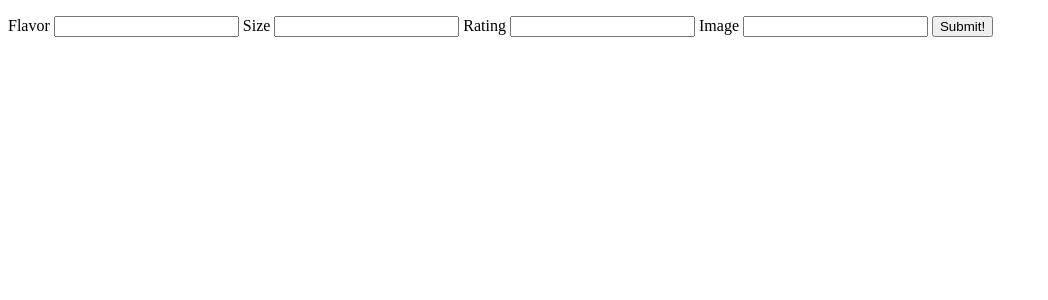
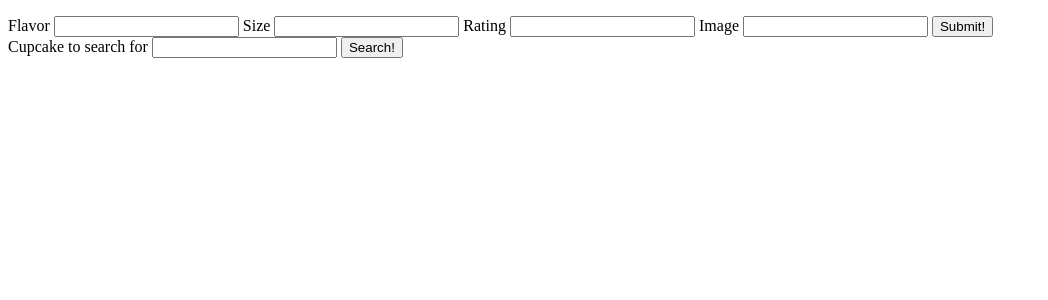
Before and after one commit to m-zz/flask-cupcakes, a Flask app: page / in a window 1280 px wide. Shown: the top 300 px of the page, without its empty margins (0-1048 px from the left). Run offline with Flask 2, Linux system fonts and the light colour scheme; data that the repository does not hold is empty.

Commit message:
search feature added

```diff
--- a/app.py
+++ b/app.py
@@ -81,3 +81,14 @@ def delete_cupcake(id):
     db.session.commit()
 
     return jsonify(message="Cupcake gone")
+
+
+@app.route("/api/cupcakes/search/<search_term>")
+def search(search_term):
+    """Find cupcake entered into search bar and display cupcake data to user"""
+
+    cupcake = Cupcake.query.filter_by(flavor=search_term).all()
+
+    serialized = [c.serialized() for c in cupcake]
+
+    return jsonify(cupcakes=serialized)
--- a/static/cupcakes.js
+++ b/static/cupcakes.js
@@ -49,6 +49,28 @@ async function updateCupcake(id){
   await getCupcakes();
 }
 
+async function search() {
+
+  let resp = await axios.get(`/api/cupcakes/search/${$("#search").val()}`)
+
+  let {cupcakes} = resp.data;
+  $("#cupcakes").empty();
+  $("#search").empty();
+
+  for (let cupcake of cupcakes){
+    $("#cupcakes").append($(`<li id=${cupcake.id}>
+    <img style="height: 100px" src=${cupcake.image}>
+    Flavor: ${cupcake.flavor}
+    Rating: ${cupcake.rating}
+    Size: ${cupcake.size}
+    <button id=edit>Edit</button>
+    </li>`));
+  }
+
+
+
+}
+
 // PAGE LOAD AND EVENT HANDLERS //
 
 $(getCupcakes);
@@ -68,3 +90,8 @@ $("form").on("click", "#edit", async function (e) {
   e.preventDefault();
   updateCupcake($("button").attr("class"));
 });
+
+$("#search-form").on("submit", async function(e) {
+  e.preventDefault();
+  search();
+});
--- a/templates/base.html
+++ b/templates/base.html
@@ -28,6 +28,15 @@
     </form>
   </div>
 
+  <div>
+    <form id="search-form" action="">
+
+      <label for="search">Cupcake to search for</label>
+      <input type="text" id="search">
+
+      <button id="search" type="submit">Search!</button>
+  </div>
+
   <script src="https://unpkg.com/jquery"></script>
   <script src="https://unpkg.com/axios/dist/axios.js"></script>
   <script src="/static/cupcakes.js"></script>
```
